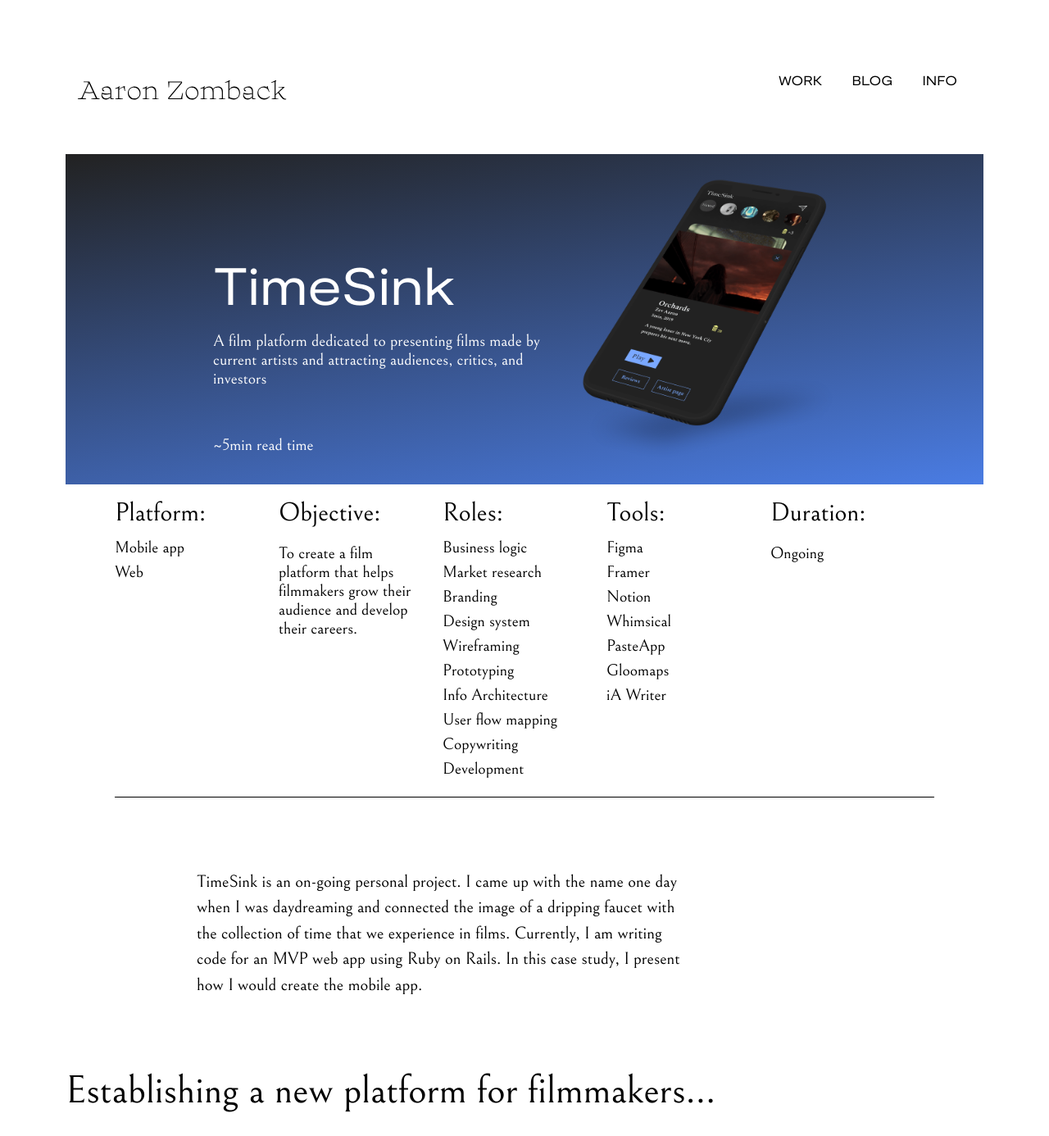
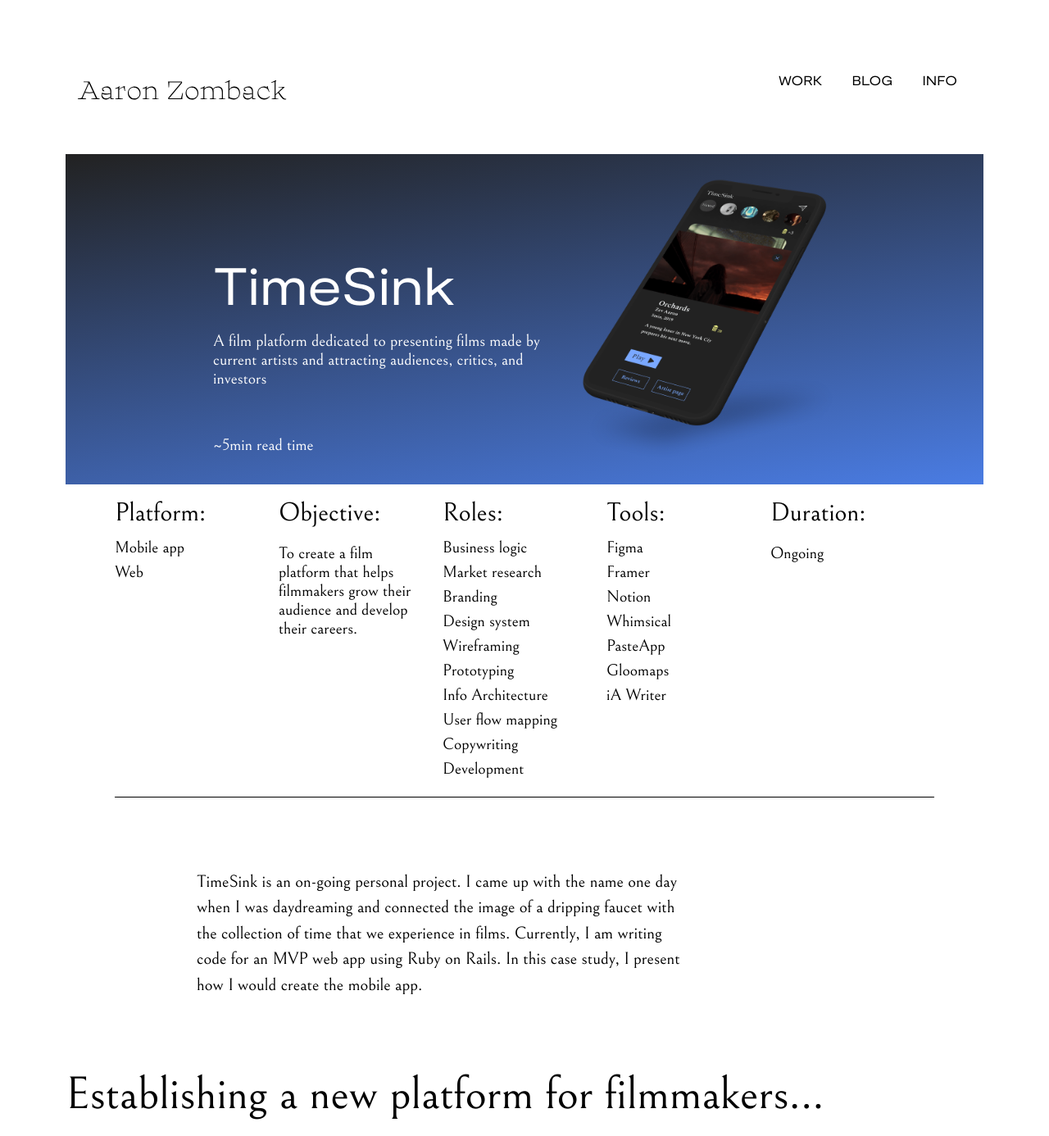
Before and after one commit to aaronzomback/design-portfolio, a Jekyll site: the page built from timesink.html, in a window 1280 px wide. Shown: the top 1386 px of the page at 82% size. Built offline with Jekyll 4.4.1, drawn with Linux system fonts in a browser that asks for light colours; some of the changed text lies outside the part shown; grey boxes are pictures that could not be loaded.

Commit message:
cleaing up, starting fresher

```diff
--- a/_sass/_timesink.scss
+++ b/_sass/_timesink.scss
@@ -204,6 +204,8 @@
     margin-right: 200px;
     margin-bottom: 48px;
     margin-top: 0;
+    font-size: 27px;
+    line-height: 1.67;
 
 
 
--- a/timesink.html
+++ b/timesink.html
@@ -71,7 +71,7 @@
 
 
 <div class="West">
-    <h3 style="text-align:left">Establishing a new platform for filmmakers...</h3>
+    <h2 style="text-align:left">Establishing a new platform for filmmakers...</h2>
 </div>
 
 <section class="prologue">
@@ -85,7 +85,7 @@
 
       <div class="prologue-paragraph">
         <p> For creators, the film industry can seem daunting. With no direct pathway towards finding an audience, independent filmmakers are encouraged to become self-reliant on distribution which often results in creating rugged individualism and tireless self-promotion.<br> <br>
-        As media becomes easier to produce and consume, it paradoxically becomes more difficult for audiences to find and appreciate independent film because there's just so much content out there. I got the idea of creating a new platform called TimeSink that would help filmmakers connect with audiences by transforming the experience of art-house cinemas into an online network.<br> <br>
+        As media becomes easier to produce and consume, it paradoxically becomes more difficult for audiences to find and appreciate independent film because there's just so much content out there. <br> <br> I got the idea of creating a new platform called TimeSink that would help filmmakers connect with audiences by transforming the experience of art-house cinemas into an online network.<br> <br>
 
       </div>
 </section>
@@ -93,19 +93,16 @@
 
 
 <section class="research">
+  <div class="research-text">
+<ul>
+  <li>Film festivals still represent a large market for filmmakers</li>
+  <li>Many filmmakers are becoming disillusioned with the lack of transparency from festivals.</li>
+</ul>
+  </div>
   <div class="research-title">
-      <h3 style="text-align:left">Improving the UX of film festivals and art-house theaters</h3>
+      <h3 style="text-align:left">What I learned from my research</h3>
   </div>
 
-  <div class="research-text">
-
-
-<p>To better understand the problems that filmmakers face, I chose to search online forums such as reddit, nofilmschool, and indiewire, for discussions between anonymous filmmakers and film enthusiasts. I thought that this method would be more efficient in diagnosing current filmmakers’ pain points as opposed to conducting personal interviews and surveys. <br> <br>
-  I learned that many filmmakers are disillusioned by the film festival process and now favor self-distribution methods. The consensus is that there are only a select number of festivals that consistently offer filmmakers the value that they expect, which is exposure to audiences, industry executives, and distribution deals. On top of that, many festivals lack transparency as they don't provide any proof of viewing submitted films. <br> <br>
-  Learning all of this, I began to imagine if there was a way to combine the elements that originally made film festivals popular along with the online experience that many filmmakers now seem to favor, to create an entirely new platform for independent filmmakers.
-
-</p>
-  </div>
 </section>
 
 <h4>Investigating conversations between anonymous filmmakers</h4>
@@ -127,10 +124,7 @@
         <img src="/assets/img/anthology2.jpg" alt="anthology-2">
         <img src="/assets/img/anthology3.jpg" alt="anthology-3">
   </div>
-
-
 </div>
-
 
 
 <section class="problem">
@@ -139,65 +133,14 @@
     <p>
      As we see in art museums, art-house cinemas, and other galleries, the environment and context that art is experienced in plays a significant role in how the artwork is perceived. Creating a dedicated space for films to redirect filmmakers away from a highly saturated site like YouTube, will help focus audience expectations and shine a valuable spotlight on both the films and its creators.<br> <br> Instead of more opportunities for self-monetization or self-distribution, filmmakers need more support and a healthy atmosphere where their work can flourish. This way they don't have to be casted on the same level as cheap entertainment.  <br> <br>This is where I think TimeSink can become successful. By leveraging the flaws in the current film festival model, this type of a film platform is not in competition with TikTok, Netflix, or YouTube, but instead its mission will be to develop honesty, transparency, and respect in a niche marketplace to support the present and future generations of filmmakers.</p>
   </div>
-
 </section>
 
-
-
-<section class="design-for">
-  <div class="design-for-text">
-    <h5 style="text-align:left">FINDING OUR NICHE</h5>
-    <p>I believe that competing with current film festivals will be possible if the platform gains the filmmakers' trust. But, if we want to differentiate TimeSink from apps such as YouTube, Netflix, or Vimeo, then it’s not enough to design for filmmakers and viewers. Instead, the design must be crafted towards a specific persona and idea. </p>
-       <p>At this stage I identified TimeSink’s niche user; namely those who appreciate the art and history of cinema. By doing this, we not only begin to articulate the types of films that TimeSink would curate, as those who appreciate history often have developed taste, but also the brand personality, design principles, and overall theme. <br> <br>
-         Already, this is different than a massive online hosted video platform like YouTube. <b> It is about becoming more specialized and I think by doing so, it raises the possibility of creating a super-loyal user base. </b> </p>
-  </div>
-</section>
-
-<section class="design-for-img">
-  <img src="/assets/img/niche.png" alt="who-are-we-designing-for">
-  <p class="design-for-caption">FINDING OUR NICHE BY IDENTIFYING A TARGET AUDIENCE</p>
-</section>
-
-<div class="scorsese-quote">
-  <p>"Make your own industry." <br> Martin Scorsese</p>
-</div>
-
-<section class="vision">
-  <div class="vision-text">
-    <h5 style="text-align:left">VISION</h5>
-    <p>
-
-      To catalyze the process of creation and discovery, TimeSink must be able to attract both viewers and filmmakers into the same network (the TimeSink!). <b> With TimeSink, the platform is simultaneously the distribution and the audience. To make these connections possible, we must design a service that provides value - and I believe that the strongest shared value is growth. </b><br> <br>
-
-      To the filmmaker value is growth in audience, ideas, collaborators, recognition, and investors. To the viewer, value is growing a connection to a healthy community and a sense of participation in the creative act. It is growth in discovering new films, connecting with other minds, having great discussions, and making new friends.<br> <br>
-
-     In order to create a robust community, it is necessary to create one that is accessible at all times. It can’t be limited like a festival typically is to only a couple of days per year. So what features can help achieve all of the above?
-    </p>
-  </div>
-
-  <img src="/assets/img/4quadrant.svg" alt="4-quadrant-comparison">
-</section>
-
-
-<section class="mobile-app">
-  <div class="app-text">
-    <h5 style="text-align:left">Building a mobile app</h5>
-    <p>Deciding to build TimeSink as a mobile app was an obvious choice for me as it optimizes accessibility. <br> <br>
-
-    Before continuing further into the features, it's important to identify the 9 basic models as shown in the black boxes in the site map below: </p>
-  </div>
-
-
-<div class="site-map">
-  <img src="/assets/img/sitemap2.png" alt="sitemap">
-</div>
 
 <section class="features">
   <div class="features-text">
     <h1 style="text-align:left">Features</h1>
     <p>To the right is a slide of features as outlined from the sitemap.</p>
       </div>
-
     </section>
 
     <div class="features-image">
```
